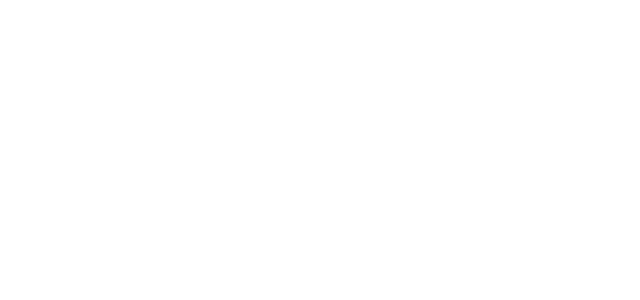
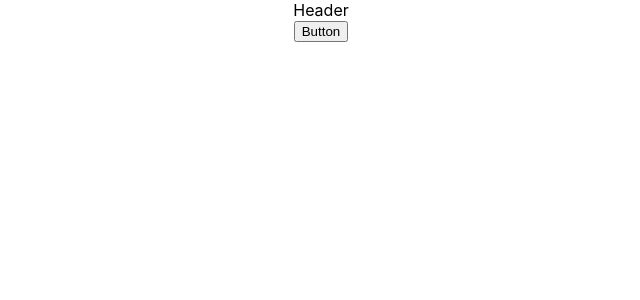
Before and after one commit to abhaykvincent/typeflow, a React (Create React App) app: page / in a window 1280 px wide. Shown: the top 300 px of the page, without its empty margins (319-959 px from the left). Built offline with nearby package versions, Linux system fonts and the light colour scheme.

Commit message:
basic HTML structure

```diff
--- a/src/App.js
+++ b/src/App.js
@@ -6,6 +6,27 @@
 function App() {
   return (
     <div className="App">
+
+      {/* Header */}
+      <header>
+        Header
+      </header>
+
+      <main>
+
+        {/* Source Code */}
+        <div className="source-code">
+        </div>
+        {/* Playground */}
+        <div className="playground">
+        </div>
+
+      </main>
+
+      {/* Command Control */}
+      <div className="command-control">
+        <button>Button</button>
+      </div>
     </div>
   );
 }
```
